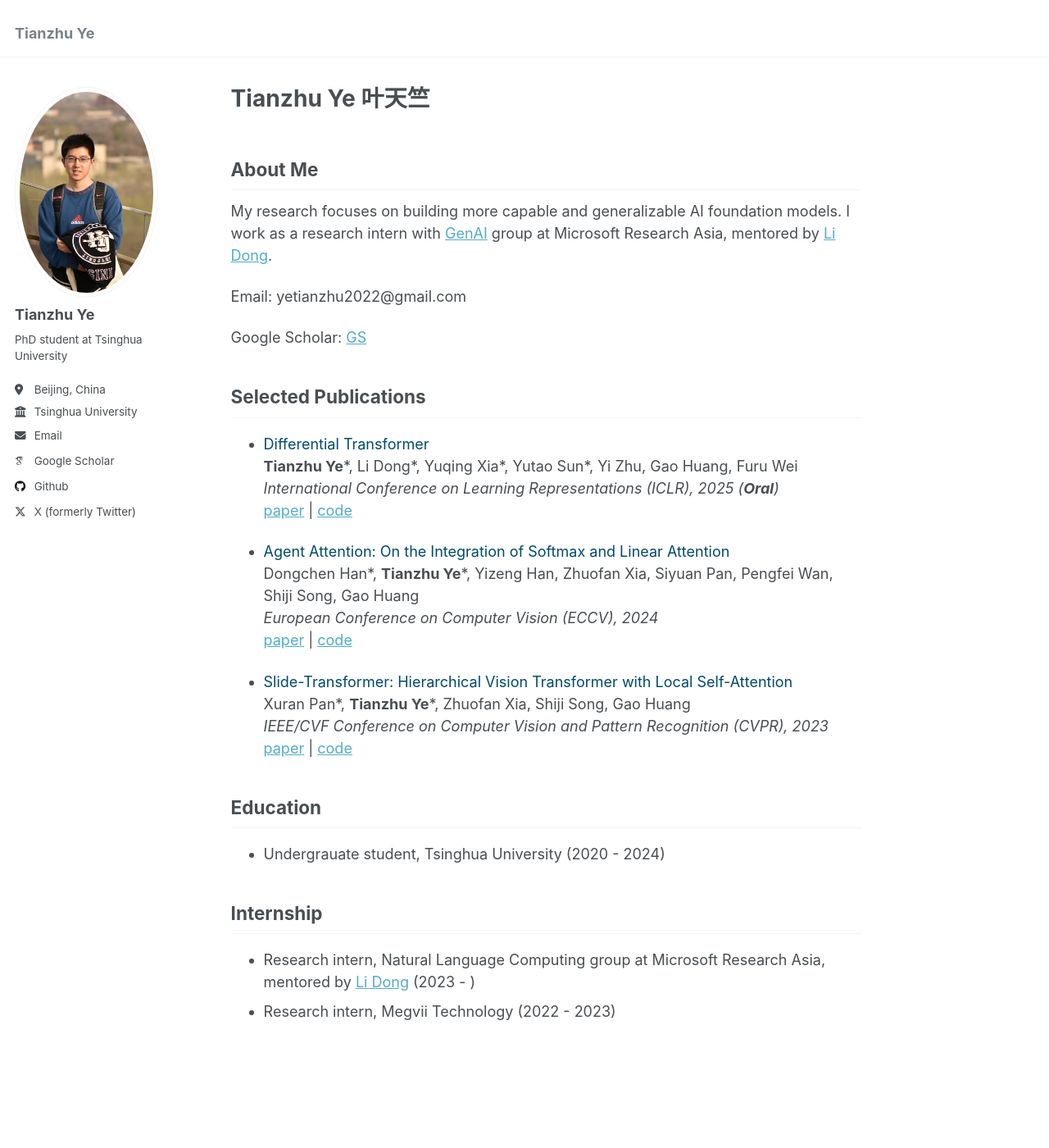
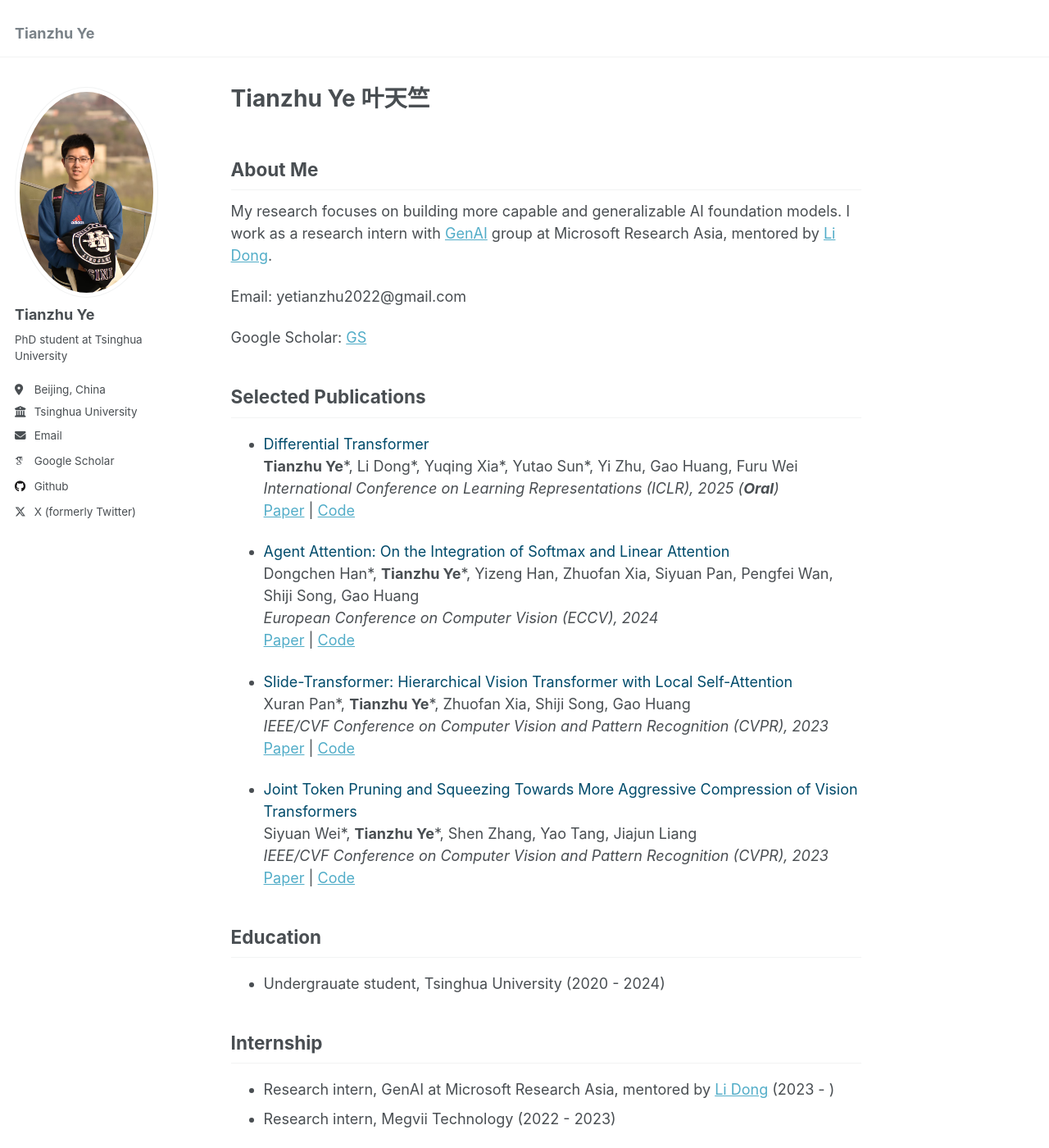
Before and after one commit to YTianZHU/YTianZHU.github.io, a Jekyll site: the page built from _pages/about.md, in a window 1280 px wide and 1400 px high. Shown: the whole window at 82% size. Built offline with Jekyll 4.4.1, drawn with Linux system fonts in a browser that asks for light colours; some web fonts are replaced.

Commit message:
Update about.md

```diff
--- a/_pages/about.md
+++ b/_pages/about.md
@@ -22,22 +22,27 @@ Google Scholar: [GS](https://scholar.google.com/citations?user=7X8BCBsAAAAJ)
 - <span style="color:#004B6B">Differential Transformer</span>
 **Tianzhu Ye**\*, Li Dong\*, Yuqing Xia\*, Yutao Sun\*, Yi Zhu, Gao Huang, Furu Wei
 *International Conference on Learning Representations (ICLR), 2025 (**Oral**)*
-[paper](https://arxiv.org/abs/2410.05258) | [code](https://aka.ms/Diff-Transformer)
+[Paper](https://arxiv.org/abs/2410.05258) | [Code](https://aka.ms/Diff-Transformer)
 
 - <span style="color:#004B6B">Agent Attention: On the Integration of Softmax and Linear Attention</span>
 Dongchen Han\*, **Tianzhu Ye**\*, Yizeng Han, Zhuofan Xia, Siyuan Pan, Pengfei Wan, Shiji Song, Gao Huang
 *European Conference on Computer Vision (ECCV), 2024*
-[paper](https://arxiv.org/abs/2312.08874) | [code](https://github.com/LeapLabTHU/Agent-Attention)
+[Paper](https://arxiv.org/abs/2312.08874) | [Code](https://github.com/LeapLabTHU/Agent-Attention)
 
 - <span style="color:#004B6B">Slide-Transformer: Hierarchical Vision Transformer with Local Self-Attention</span>
 Xuran Pan\*, **Tianzhu Ye**\*, Zhuofan Xia, Shiji Song, Gao Huang
 *IEEE/CVF Conference on Computer Vision and Pattern Recognition (CVPR), 2023*
-[paper](https://arxiv.org/abs/2304.04237) | [code](https://github.com/LeapLabTHU/Slide-Transformer)
+[Paper](https://arxiv.org/abs/2304.04237) | [Code](https://github.com/LeapLabTHU/Slide-Transformer)
+
+- <span style="color:#004B6B">Joint Token Pruning and Squeezing Towards More Aggressive Compression of Vision Transformers</span>
+Siyuan Wei\*, **Tianzhu Ye**\*, Shen Zhang, Yao Tang, Jiajun Liang
+*IEEE/CVF Conference on Computer Vision and Pattern Recognition (CVPR), 2023*
+[Paper](https://arxiv.org/abs/2304.10716) | [Code](https://github.com/megvii-research/TPS-CVPR2023)
 
 ## Education
 <!-- - Ph.D. student, Tsinghua University (2024 - ) -->
 - Undergrauate student, Tsinghua University (2020 - 2024)
 
 ## Internship
-- Research intern, Natural Language Computing group at Microsoft Research Asia, mentored by [Li Dong](https://dong.li/) (2023 - )
+- Research intern, GenAI at Microsoft Research Asia, mentored by [Li Dong](https://dong.li/) (2023 - )
 - Research intern, Megvii Technology (2022 - 2023)
```
